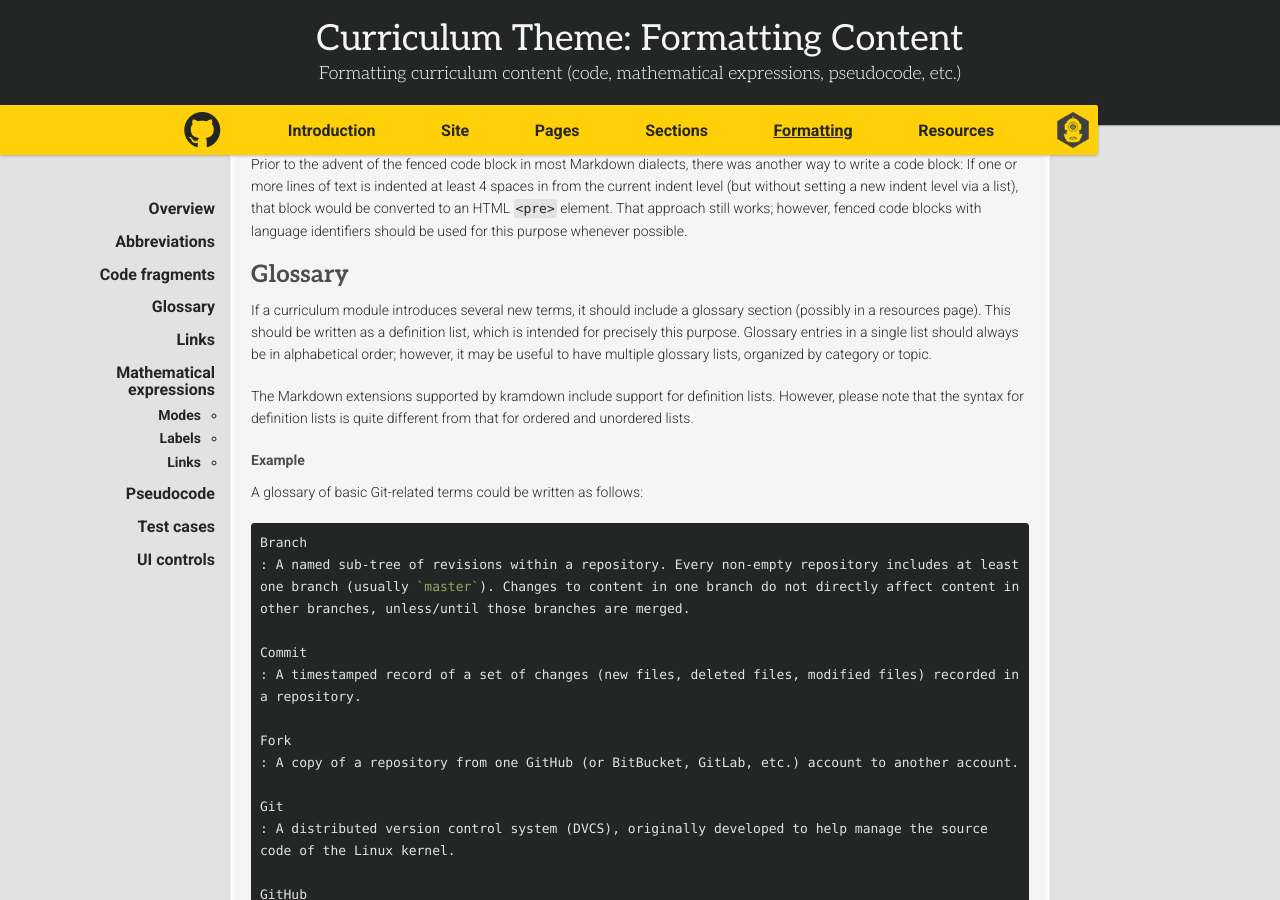
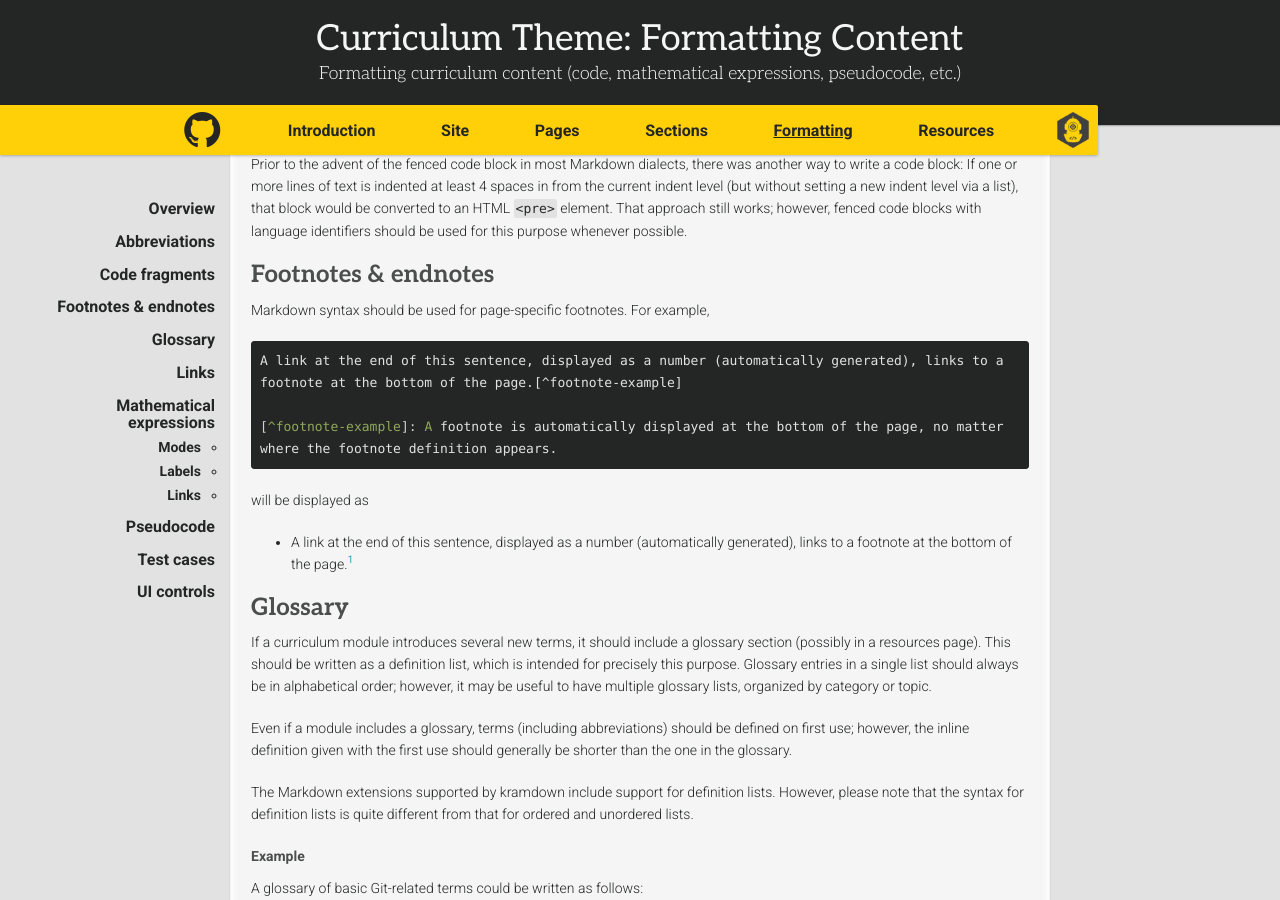
Before and after one commit to ddc-java/ddc-day, a Jekyll site: the page built from formatting.md, in a window 1280 px wide and 900 px high, scrolled down 2456 px. Built offline with Jekyll 4.4.1, drawn with Linux system fonts in a browser that asks for light colours; nearby versions of some CDN libraries; some web fonts are replaced; our own code applies the rules of GitHub Pages for plain Markdown files; formulas are drawn with MathJax 3; some of the changed text lies outside the part shown.

Commit message:
Footnotes section

````diff
--- a/formatting.md
+++ b/formatting.md
@@ -99,9 +99,28 @@ This will be rendered as
 
 Prior to the advent of the fenced code block in most Markdown dialects, there was another way to write a code block: If one or more lines of text is indented at least 4 spaces in from the current indent level (but without setting a new indent level via a list), that block would be converted to an HTML `<pre>` element. That approach still works; however, fenced code blocks with language identifiers should be used for this purpose whenever possible.
 
+## Footnotes &amp; endnotes
+
+Markdown syntax should be used for page-specific footnotes. For example,
+
+```markdown
+A link at the end of this sentence, displayed as a number (automatically generated), links to a footnote at the bottom of the page.[^footnote-example]
+
+[^footnote-example]: A footnote is automatically displayed at the bottom of the page, no matter where the footnote definition appears.
+```
+
+will be displayed as
+
+* A link at the end of this sentence, displayed as a number (automatically generated), links to a footnote at the bottom of the page.[^footnote-example]
+{:.render-example}
+
+[^footnote-example]: A footnote is automatically displayed at the bottom of the page, no matter where the footnote definition appears.
+
 ## Glossary
 
 If a curriculum module introduces several new terms, it should include a glossary section (possibly in a resources page). This should be written as a definition list, which is intended for precisely this purpose. Glossary entries in a single list should always be in alphabetical order; however, it may be useful to have multiple glossary lists, organized by category or topic.
+
+Even if a module includes a glossary, terms (including abbreviations) should be defined on first use; however, the inline definition given with the first use should generally be shorter than the one in the glossary.
 
 The Markdown extensions supported by kramdown include support for definition lists. However, please note that the syntax for definition lists is quite different from that for ordered and unordered lists.
 
````
Also changed, not shown: other parts of formatting.md (+1 -1 lines).
